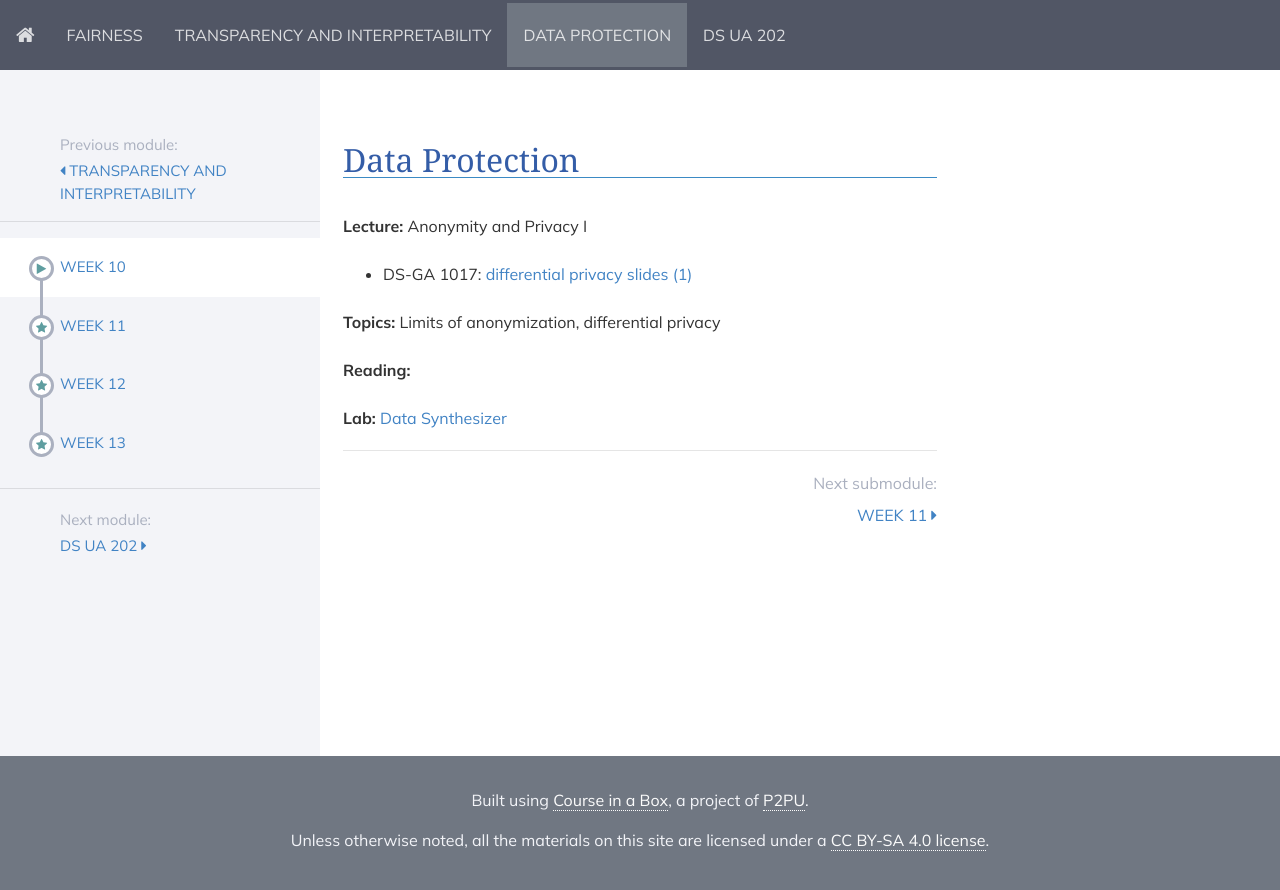
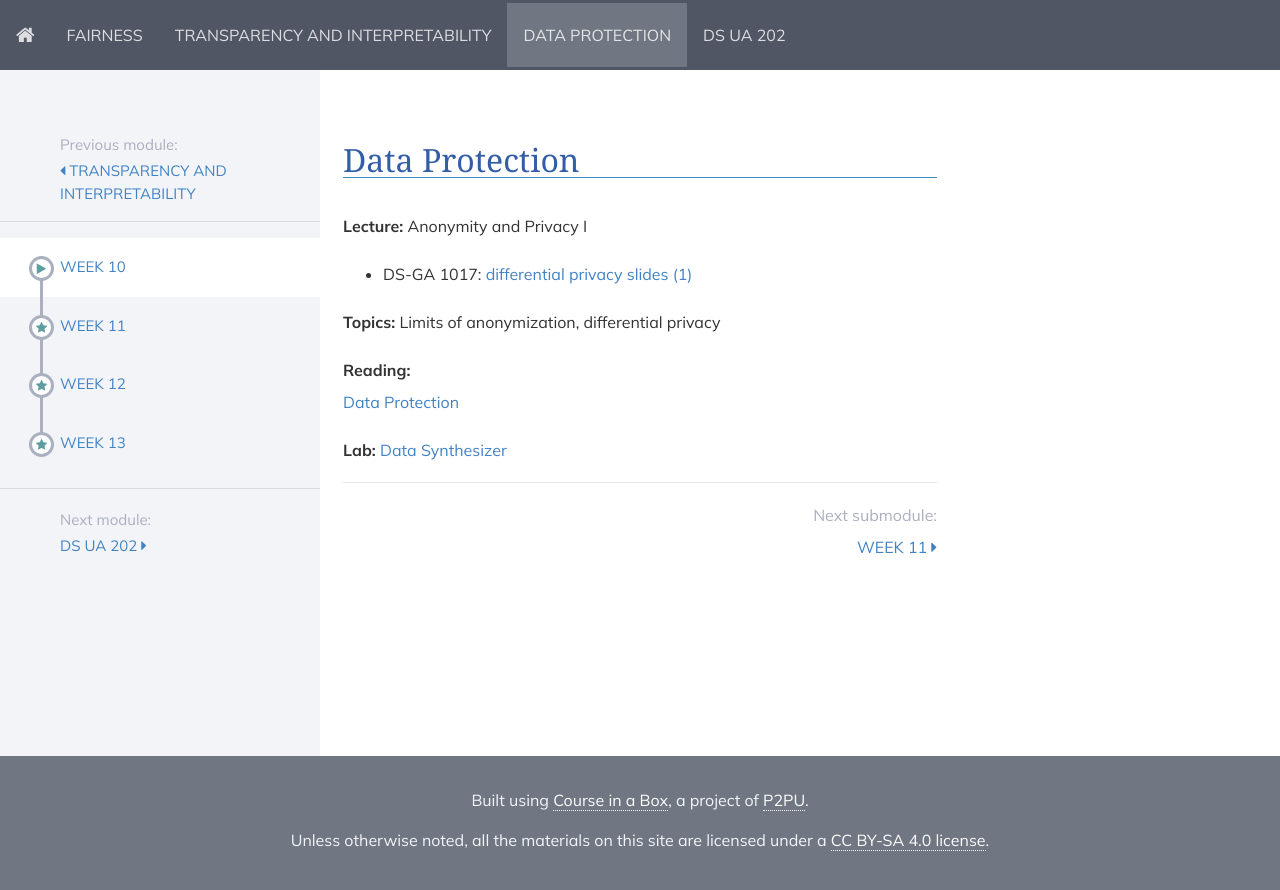
Before and after one commit to DataResponsibly/rds25, a Jekyll site: the page built from modules/data_protection/_posts/2000-01-01-week7.md, in a window 1280 px wide. Shown: the top 890 px of the page. Built offline with Jekyll 4.4.1, drawn with Linux system fonts in a browser that asks for light colours; nearby versions of some CDN libraries.

Commit message:
Update 2000-01-01-week7.md

```diff
--- a/modules/data_protection/_posts/2000-01-01-week7.md
+++ b/modules/data_protection/_posts/2000-01-01-week7.md
@@ -11,7 +11,7 @@ title: Week 10
 **Topics:** Limits of anonymization, differential privacy
 
 **Reading:**
-<!--- [Data Protection](../../../assets/protection_reader_2024.pdf)  -->
+[Data Protection](../../../assets/protection_reader_2025.pdf)
 
 **Lab:** [Data Synthesizer](https://drive.google.com/file/d/1sFnp7W79BYsgBMHhAIV488or9CVOOXIr/view?usp=sharing)
 
```
